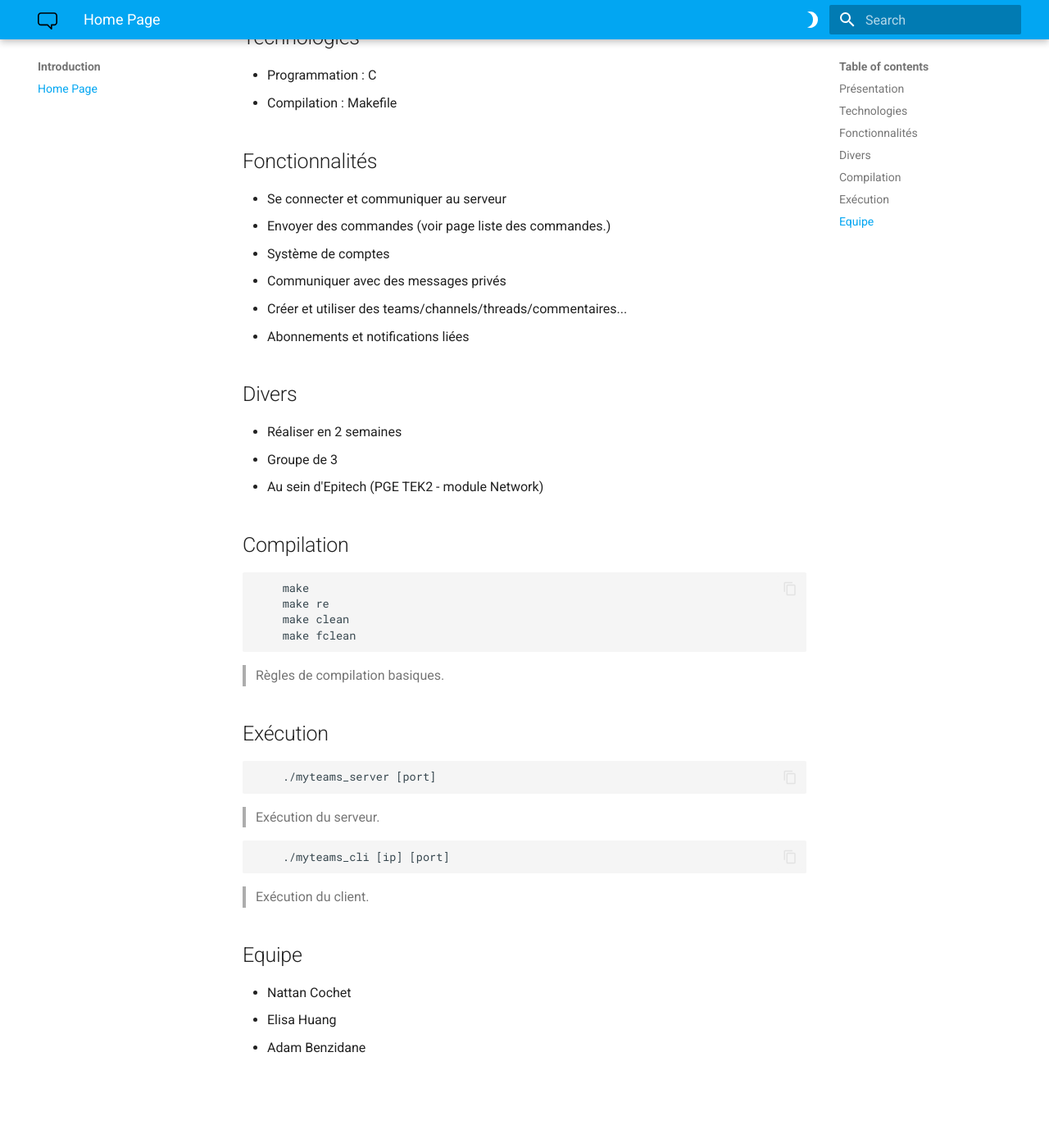
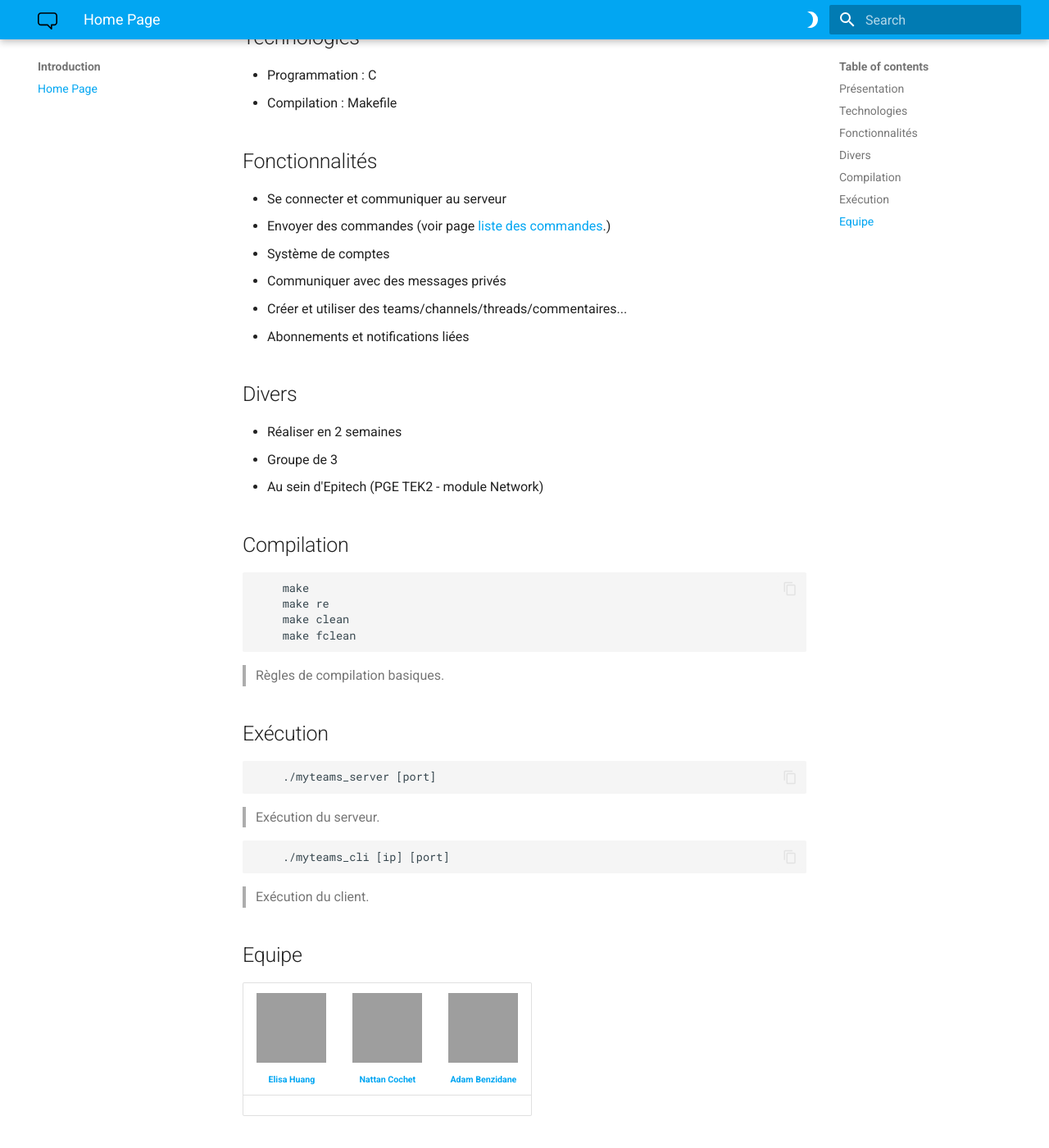
Before and after one commit to NattanCochet/docMyTeams, an MkDocs documentation site: the page built from docs/index.md, in a window 1280 px wide and 1400 px high, scrolled down 367 px. Shown: the whole window at 82% size. Built offline with MkDocs 1.6.1 and Material for MkDocs 9.7.7, drawn with Linux system fonts in a browser that asks for light colours; before the commit the page ends 1682 px from its top, so only the background shows below that; grey boxes are pictures that could not be loaded.

Commit message:
small updates to doc

```diff
--- a/docs/index.md
+++ b/docs/index.md
@@ -11,7 +11,7 @@ Le but du projet est de reproduire les fonctionnalités du logiciel de communica
 
 ## Fonctionnalités
 - Se connecter et communiquer au serveur
-- Envoyer des commandes (voir page liste des commandes.)
+- Envoyer des commandes (voir page [liste des commandes](commands.md).)
 - Système de comptes
 - Communiquer avec des messages privés
 - Créer et utiliser des teams/channels/threads/commentaires...
@@ -43,6 +43,5 @@ Le but du projet est de reproduire les fonctionnalités du logiciel de communica
 > Exécution du client.
 
 ## Equipe
-- Nattan Cochet
-- Elisa Huang
-- Adam Benzidane
+| [<img src="https://github.com/Ghost8-0-8.png?size=85" width=85><br><sub>Elisa Huang</sub><br>](https://github.com/Ghost8-0-8) | [<img src="https://github.com/NattanCochet.png?size=85" width=85><br><sub>Nattan Cochet</sub>](https://github.com/NattanCochet) | [<img src="https://github.com/AdamBenzidane.png?size=85" width=85><br><sub>Adam Benzidane</sub>](https://github.com/AdamBenzidane)
+| :---: | :---: | :---: |
--- a/mkdocs.yml
+++ b/mkdocs.yml
@@ -17,7 +17,6 @@ theme:
   features:
     - navigation.tabs
     - navigation.sections
-    - navigation.top
     - search.suggest
     - search.highlight
     - content.tabs.link
```
